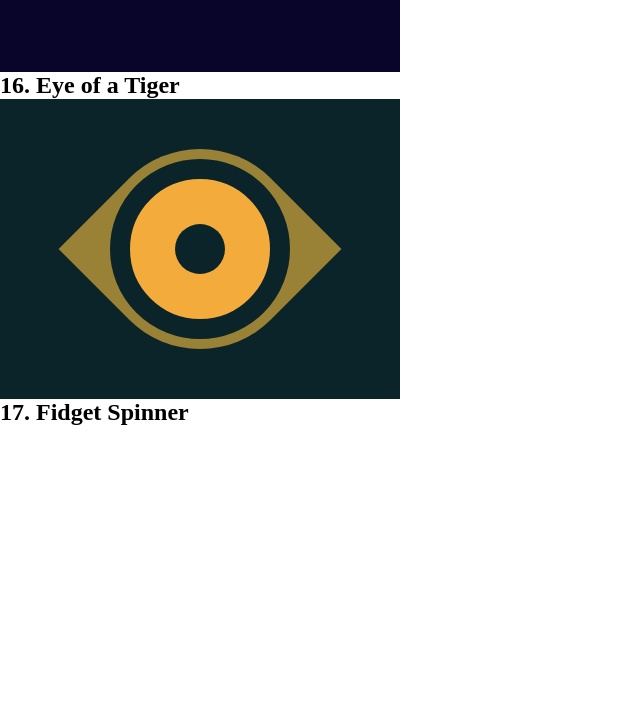
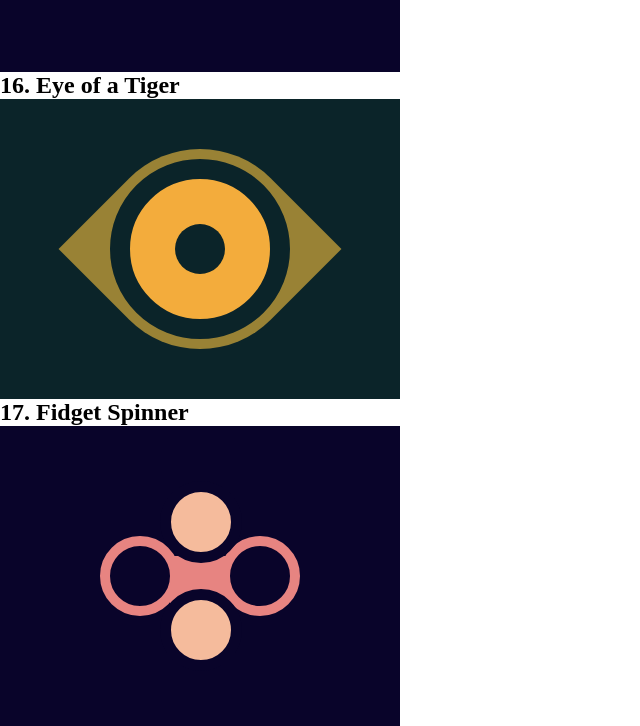
Before and after one commit to cod3kid/CSS-Battles, a plain HTML site: page 2. Visibility/index.html in a window 1280 px wide. Shown: the part 909-1635 px from the top of the page, without its empty margins (0-640 px from the left). Before the commit the page ends 1335 px from the top, so only its background shows below. Drawn offline with Linux system fonts and the light colour scheme.

Commit message:
Fidget Spinner Complete

```diff
--- a/2. Visibility/style.css
+++ b/2. Visibility/style.css
@@ -150,7 +150,7 @@
 
     /* 17. Fidget Spinner*/
 
-    .figetSpinner__parent{
+    .fidgetSpinner__parent{
       height:300px;
       width:400px;
       background:#09042A;
@@ -158,29 +158,7 @@
   }
 
 
-  .figetSpinner__up{
-    width:60px;
-    height:60px;
-    background:#F5BB9C;
-    border-radius:100%;
-    position:absolute;
-    top:68px;
-    left:170px;
-  }
-
-  .figetSpinner__down{
-    width:60px;
-    height:60px;
-    background:#F5BB9C;
-    border-radius:100%;
-    position:absolute;
-    bottom:68px;
-    left:170px;
-  }
-
-
-
-  .figetSpinner__left{
+  .fidgetSpinner__left{
   width:60px;
  height:60px;
  background:#09042A;
@@ -191,7 +169,7 @@
  border:10px solid #E78481;
 }
 
- .figetSpinner__right{
+.fidgetSpinner__right{
   width:60px;
  height:60px;
  background:#09042A;
@@ -200,14 +178,37 @@
  top:110px;
  right:100px;
  border:10px solid #E78481;
-
 }
 
-.figetSpinner__mid{
+.fidgetSpinner__mid{
  width:60px;
-  height:40px;
+ height:50px;
  background:#E78481;
  position:absolute;
  top:130px;
  left:170px;
 }
+
+.fidgetSpinner__up{
+ width:60px;
+ height:60px;
+ background:#F5BB9C;
+ border-radius:100%;
+ border:11px solid #09042A;
+ position:absolute;
+ top:55px;
+ left:160px;
+ z-index:2
+}
+
+ .fidgetSpinner__down{
+ width:60px;
+ height:60px;
+ background:#F5BB9C;
+ border-radius:100%;
+ position:absolute;
+ bottom:55px;
+ left:160px;
+ border:11px solid #09042A;
+ z-index:2
+ }
```
Lines whose indentation alone changed are shown as unchanged.
